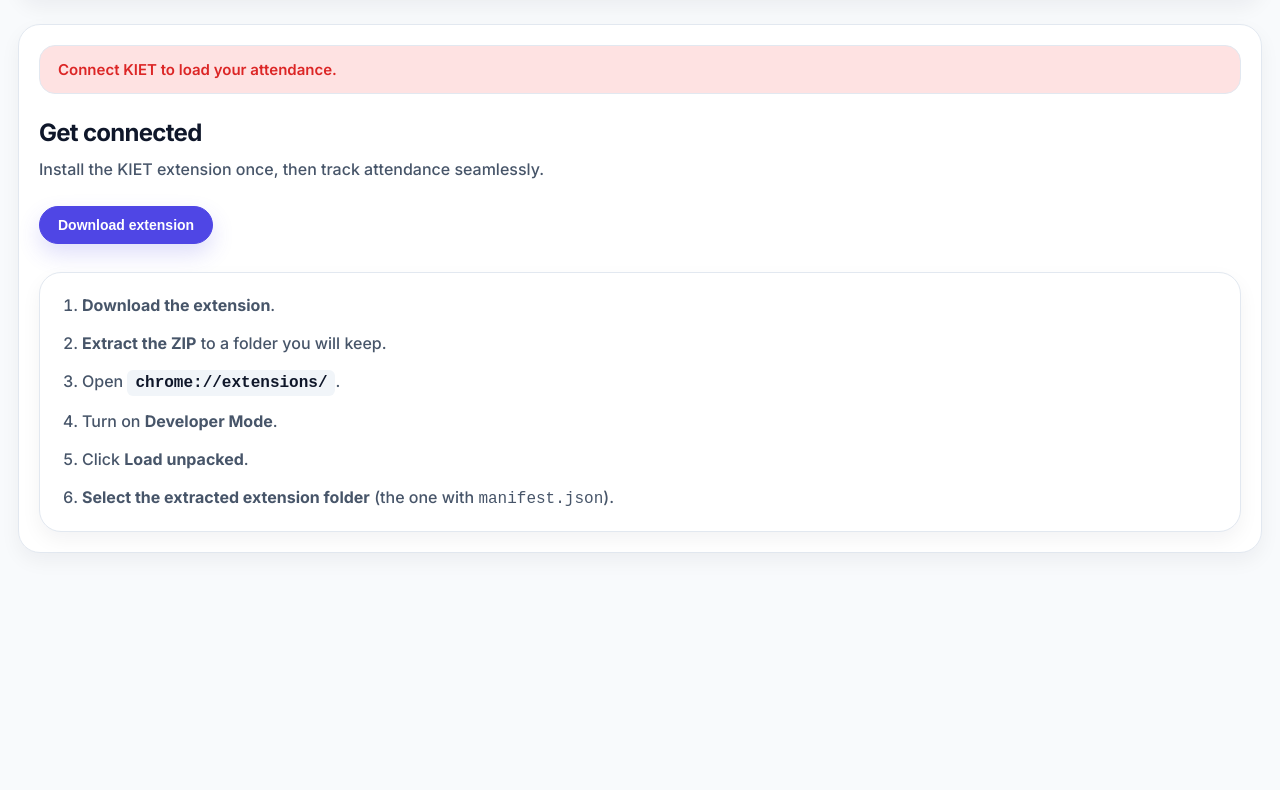
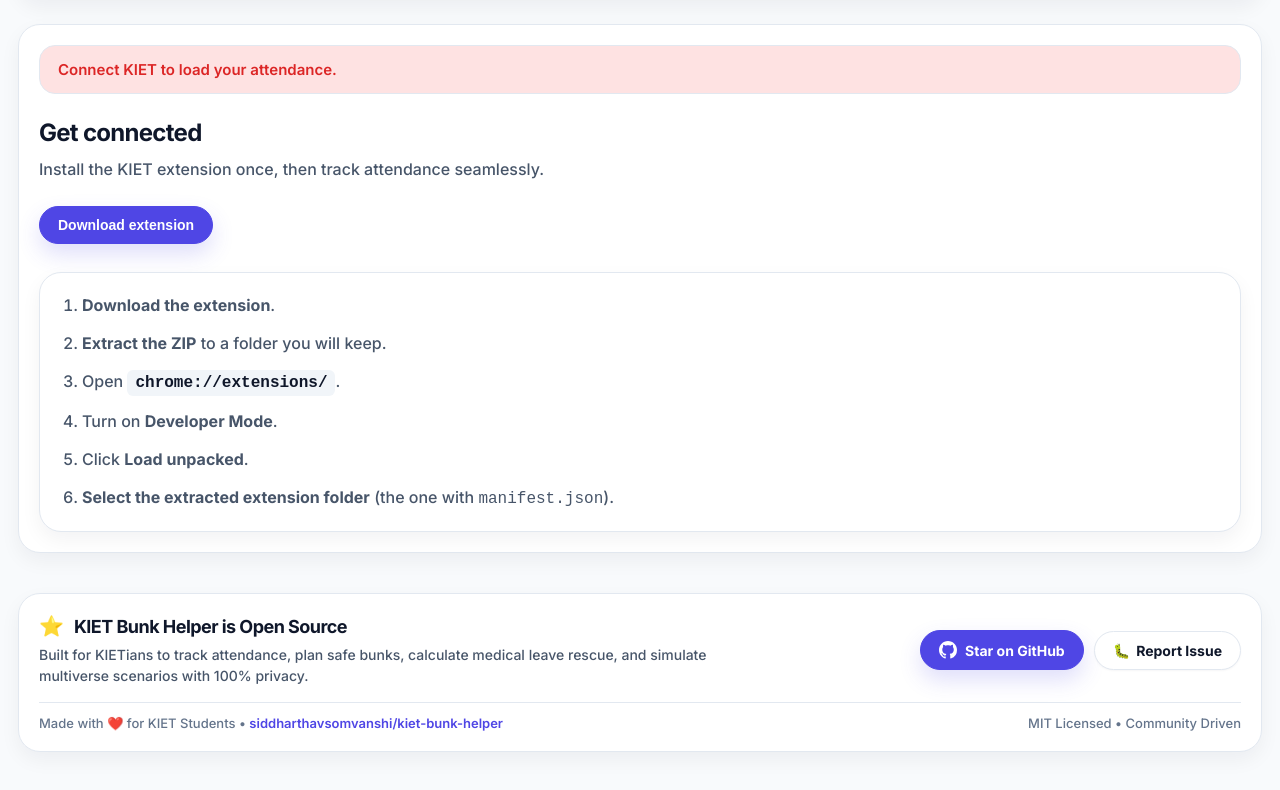
Before and after one commit to siddharthavsomvanshi/kiet-bunk-helper, a React (Vite) app: page / in a window 1280 px wide. Shown: the part 467-1257 px from the top of the page. Before the commit the page ends 1068 px from the top, so only its background shows below. Built offline with nearby package versions, Linux system fonts and the light colour scheme.

Commit message:
feat: add GitHub open-source section and footer

```diff
--- a/src/App.tsx
+++ b/src/App.tsx
@@ -876,6 +876,127 @@
             </Suspense>
           } />
         </Routes>
+
+        {/* GitHub Section / Footer */}
+        <footer
+          className="standard-card rise-in"
+          style={{
+            marginTop: 16,
+            padding: "24px 28px",
+            borderRadius: 24,
+            background: "var(--bg-card)",
+            border: "1px solid var(--border)",
+            display: "grid",
+            gap: 16,
+          }}
+        >
+          <div
+            style={{
+              display: "flex",
+              justifyContent: "space-between",
+              alignItems: "center",
+              flexWrap: "wrap",
+              gap: 16,
+            }}
+          >
+            <div style={{ display: "grid", gap: 6 }}>
+              <div style={{ display: "flex", alignItems: "center", gap: 10 }}>
+                <span style={{ fontSize: 20 }}>⭐</span>
+                <h3
+                  style={{
+                    margin: 0,
+                    fontSize: 18,
+                    fontWeight: 800,
+                    color: "var(--text-primary)",
+                  }}
+                >
+                  KIET Bunk Helper is Open Source
+                </h3>
+              </div>
+              <p
+                style={{
+                  margin: 0,
+                  fontSize: 14,
+                  color: "var(--text-secondary)",
+                  maxWidth: 680,
+                  lineHeight: 1.5,
+                }}
+              >
+                Built for KIETians to track attendance, plan safe bunks, calculate medical leave rescue, and simulate multiverse scenarios with 100% privacy.
+              </p>
+            </div>
+
+            <div style={{ display: "flex", gap: 10, flexWrap: "wrap", alignItems: "center" }}>
+              <a
+                href="https://github.com/siddharthavsomvanshi/kiet-bunk-helper"
+                target="_blank"
+                rel="noreferrer"
+                className="action-button action-button--primary"
+                style={{
+                  padding: "10px 18px",
+                  borderRadius: 14,
+                  fontSize: 14,
+                  fontWeight: 700,
+                  textDecoration: "none",
+                  display: "inline-flex",
+                  alignItems: "center",
+                  gap: 8,
+                }}
+              >
+                <svg
+                  height="18"
+                  width="18"
+                  viewBox="0 0 16 16"
+                  fill="currentColor"
+                  style={{ display: "block" }}
+                >
+                  <path d="M8 0C3.58 0 0 3.58 0 8c0 3.54 2.29 6.53 5.47 7.59.4.07.55-.17.55-.38 0-.19-.01-.82-.01-1.49-2.01.37-2.53-.49-2.69-.94-.09-.23-.48-.94-.82-1.13-.28-.15-.68-.52-.01-.53.63-.01 1.08.58 1.23.82.72 1.21 1.87.87 2.33.66.07-.52.28-.87.51-1.07-1.78-.2-3.64-.89-3.64-3.95 0-.87.31-1.59.82-2.15-.08-.2-.36-1.02.08-2.12 0 0 .67-.21 2.2.82.64-.18 1.32-.27 2-.27.68 0 1.36.09 2 .27 1.53-1.04 2.2-.82 2.2-.82.44 1.1.16 1.92.08 2.12.51.56.82 1.28.82 2.15 0 3.07-1.87 3.75-3.65 3.95.29.25.54.73.54 1.48 0 1.07-.01 1.93-.01 2.2 0 .21.15.46.55.38A8.013 8.013 0 0016 8c0-4.42-3.58-8-8-8z" />
+                </svg>
+                Star on GitHub
+              </a>
+
+              <a
+                href="https://github.com/siddharthavsomvanshi/kiet-bunk-helper/issues"
+                target="_blank"
+                rel="noreferrer"
+                className="action-button action-button--secondary"
+                style={{
+                  padding: "10px 18px",
+                  borderRadius: 14,
+                  fontSize: 14,
+                  fontWeight: 600,
+                  textDecoration: "none",
+                  display: "inline-flex",
+                  alignItems: "center",
+                  gap: 6,
+                }}
+              >
+                <span>🐛</span> Report Issue
+              </a>
+            </div>
+          </div>
+
+          <div
+            style={{
+              paddingTop: 12,
+              borderTop: "1px solid var(--border)",
+              display: "flex",
+              justifyContent: "space-between",
+              alignItems: "center",
+              flexWrap: "wrap",
+              gap: 10,
+              fontSize: 13,
+              color: "var(--text-muted)",
+            }}
+          >
+            <div>
+              Made with ❤️ for KIET Students • <a href="https://github.com/siddharthavsomvanshi/kiet-bunk-helper" target="_blank" rel="noreferrer" style={{ color: "var(--primary)", textDecoration: "none", fontWeight: 600 }}>siddharthavsomvanshi/kiet-bunk-helper</a>
+            </div>
+            <div>
+              MIT Licensed • Community Driven
+            </div>
+          </div>
+        </footer>
 
       </div>
       <Analytics />
```
